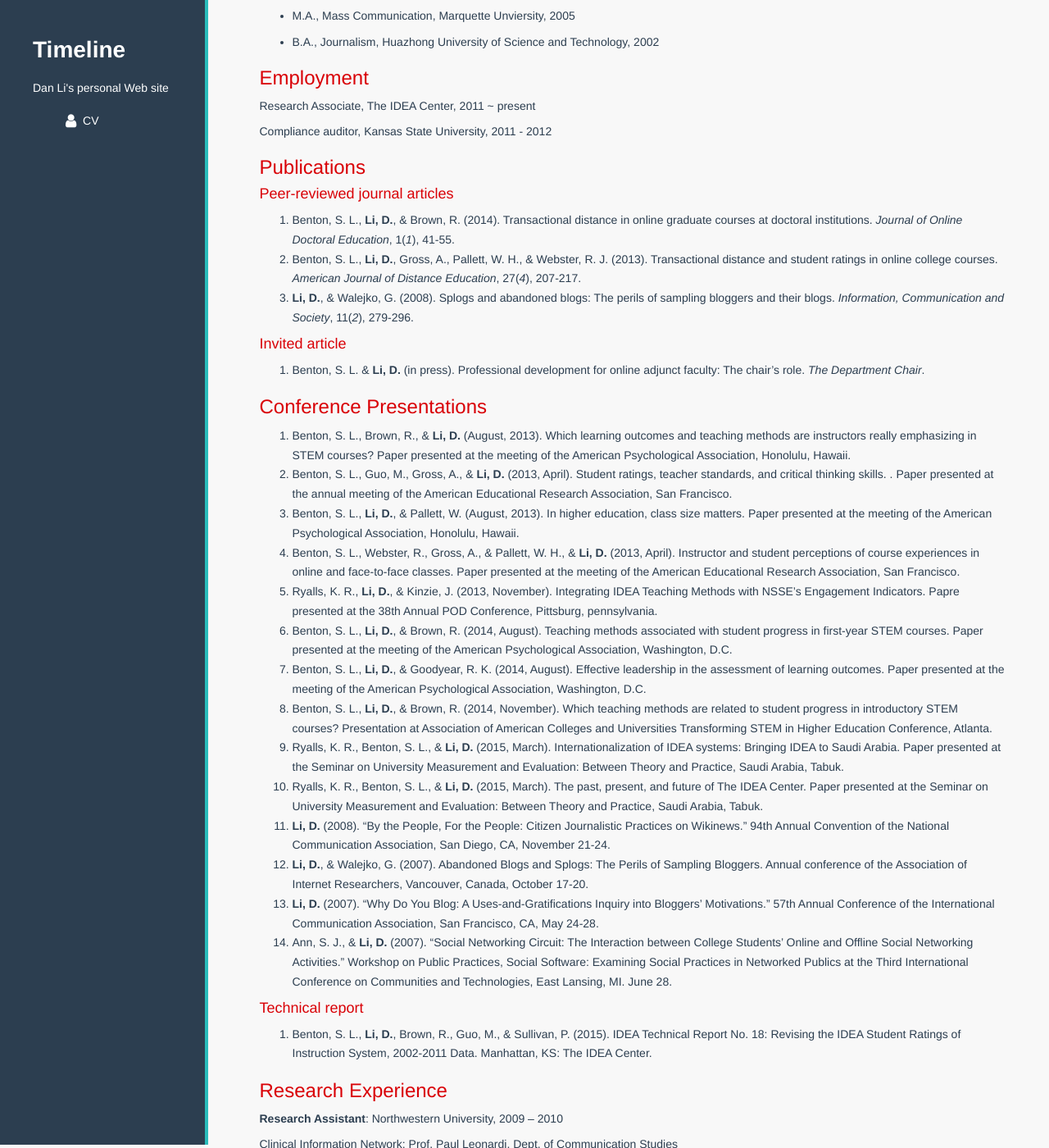
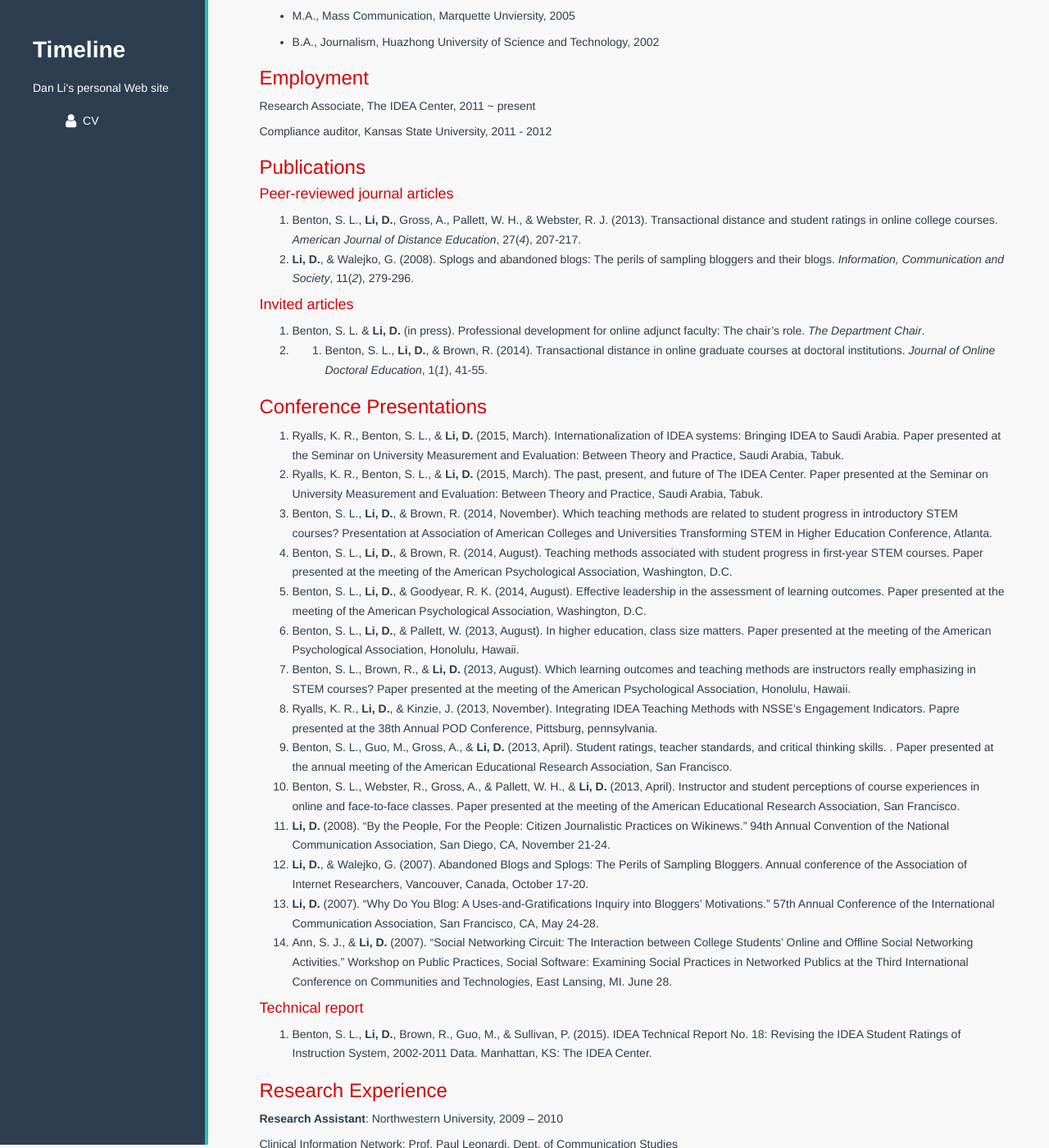
Before and after one commit to danli-ds/danliIDEA.github.io, a Jekyll site: the page built from CV/index.md, in a window 1280 px wide and 1400 px high, scrolled down 371 px. Shown: the whole window at 82% size. Built offline with Jekyll 4.4.1, drawn with Linux system fonts in a browser that asks for light colours; nearby versions of some CDN libraries; Markdown is read by kramdown in place of the engine named in the settings.

Commit message:
revise publication list
1. move to invited articles
2. Reformat conference papers list
3. Reorder conference papers

```diff
--- a/CV/index.md
+++ b/CV/index.md
@@ -31,26 +31,27 @@ Compliance auditor, Kansas State University, 2011 - 2012
 
 #### Peer-reviewed journal articles
 
-1. Benton, S. L., **Li, D.**, & Brown, R. (2014). Transactional distance in online graduate courses at doctoral institutions. *Journal of Online Doctoral Education*, 1(*1*), 41-55.
 1. Benton, S. L., **Li, D.**, Gross, A., Pallett, W. H., & Webster, R. J. (2013). Transactional distance and student ratings in online college courses. *American Journal of Distance Education*, 27(*4*), 207-217.
 1. **Li, D.**, & Walejko, G. (2008). Splogs and abandoned blogs: The perils of sampling bloggers and their blogs. *Information, Communication and Society*, 11(*2*), 279-296.
 
-#### Invited article
+#### Invited articles
 
 1. Benton, S. L. & **Li, D.** (in press). Professional development for online adjunct faculty: The chair’s role. *The Department Chair*.
+2. 1. Benton, S. L., **Li, D.**, & Brown, R. (2014). Transactional distance in online graduate courses at doctoral institutions. *Journal of Online Doctoral Education*, 1(*1*), 41-55.
+
 
 ### Conference Presentations
 
-1. Benton, S. L., Brown, R., & **Li, D.** (August, 2013). Which learning outcomes and teaching methods are instructors really emphasizing in STEM courses? Paper presented at the meeting of the American Psychological Association, Honolulu, Hawaii.
-1. Benton, S. L., Guo, M., Gross, A., & **Li, D.** (2013, April). Student ratings, teacher standards, and critical thinking skills. . Paper presented at the annual meeting of the American Educational Research Association, San Francisco.
-1. Benton, S. L., **Li, D.**, & Pallett, W. (August, 2013). In higher education, class size matters. Paper presented at the meeting of the American Psychological Association, Honolulu, Hawaii.
-1. Benton, S. L., Webster, R., Gross, A., & Pallett, W. H., & **Li, D.** (2013, April). Instructor and student perceptions of course experiences in online and face-to-face classes. Paper presented at the meeting of the American Educational Research Association, San Francisco.
-1. Ryalls, K. R., **Li, D.**, & Kinzie, J. (2013, November). Integrating IDEA Teaching Methods with NSSE’s Engagement Indicators. Papre presented at the 38th Annual POD Conference, Pittsburg, pennsylvania.
+1. Ryalls, K. R., Benton, S. L., & **Li, D.** (2015, March). Internationalization of IDEA systems: Bringing IDEA to Saudi Arabia. Paper presented at the Seminar on University Measurement and Evaluation: Between Theory and Practice, Saudi Arabia, Tabuk.
+1. Ryalls, K. R., Benton, S. L., & **Li, D.** (2015, March). The past, present, and future of The IDEA Center. Paper presented at the Seminar on University Measurement and Evaluation: Between Theory and Practice, Saudi Arabia, Tabuk.
+1. Benton, S. L., **Li, D.**, & Brown, R. (2014, November). Which teaching methods are related to student progress in introductory STEM courses? Presentation at Association of American Colleges and Universities Transforming STEM in Higher Education Conference, Atlanta.
 1. Benton, S. L., **Li, D.**, & Brown, R. (2014, August). Teaching methods associated with student progress in first-year STEM courses. Paper presented at the meeting of the American Psychological Association, Washington, D.C.
 1. Benton, S. L., **Li, D.**, & Goodyear, R. K. (2014, August). Effective leadership in the assessment of learning outcomes. Paper presented at the meeting of the American Psychological Association, Washington, D.C.
-1. Benton, S. L., **Li, D.**, & Brown, R. (2014, November). Which teaching methods are related to student progress in introductory STEM courses? Presentation at Association of American Colleges and Universities Transforming STEM in Higher Education Conference, Atlanta.
-1. Ryalls, K. R., Benton, S. L., & **Li, D.** (2015, March). Internationalization of IDEA systems: Bringing IDEA to Saudi Arabia. Paper presented at the Seminar on University Measurement and Evaluation: Between Theory and Practice, Saudi Arabia, Tabuk.
-1. Ryalls, K. R., Benton, S. L., & **Li, D.** (2015, March). The past, present, and future of The IDEA Center. Paper presented at the Seminar on University Measurement and Evaluation: Between Theory and Practice, Saudi Arabia, Tabuk.
+1. Benton, S. L., **Li, D.**, & Pallett, W. (2013, August). In higher education, class size matters. Paper presented at the meeting of the American Psychological Association, Honolulu, Hawaii.
+1. Benton, S. L., Brown, R., & **Li, D.** (2013, August). Which learning outcomes and teaching methods are instructors really emphasizing in STEM courses? Paper presented at the meeting of the American Psychological Association, Honolulu, Hawaii.
+1. Ryalls, K. R., **Li, D.**, & Kinzie, J. (2013, November). Integrating IDEA Teaching Methods with NSSE’s Engagement Indicators. Papre presented at the 38th Annual POD Conference, Pittsburg, pennsylvania.
+1. Benton, S. L., Guo, M., Gross, A., & **Li, D.** (2013, April). Student ratings, teacher standards, and critical thinking skills. . Paper presented at the annual meeting of the American Educational Research Association, San Francisco.
+1. Benton, S. L., Webster, R., Gross, A., & Pallett, W. H., & **Li, D.** (2013, April). Instructor and student perceptions of course experiences in online and face-to-face classes. Paper presented at the meeting of the American Educational Research Association, San Francisco.
 1. **Li, D.** (2008). “By the People, For the People: Citizen Journalistic Practices on Wikinews.” 94th Annual Convention of the National Communication Association, San Diego, CA, November 21-24.
 1. **Li, D.**, & Walejko, G. (2007). Abandoned Blogs and Splogs: The Perils of Sampling Bloggers. Annual conference of the Association of Internet Researchers, Vancouver, Canada, October 17-20.
 1. **Li, D.** (2007). “Why Do You Blog: A Uses-and-Gratifications Inquiry into Bloggers’ Motivations.” 57th Annual Conference of the International Communication Association, San Francisco, CA, May 24-28.
```
